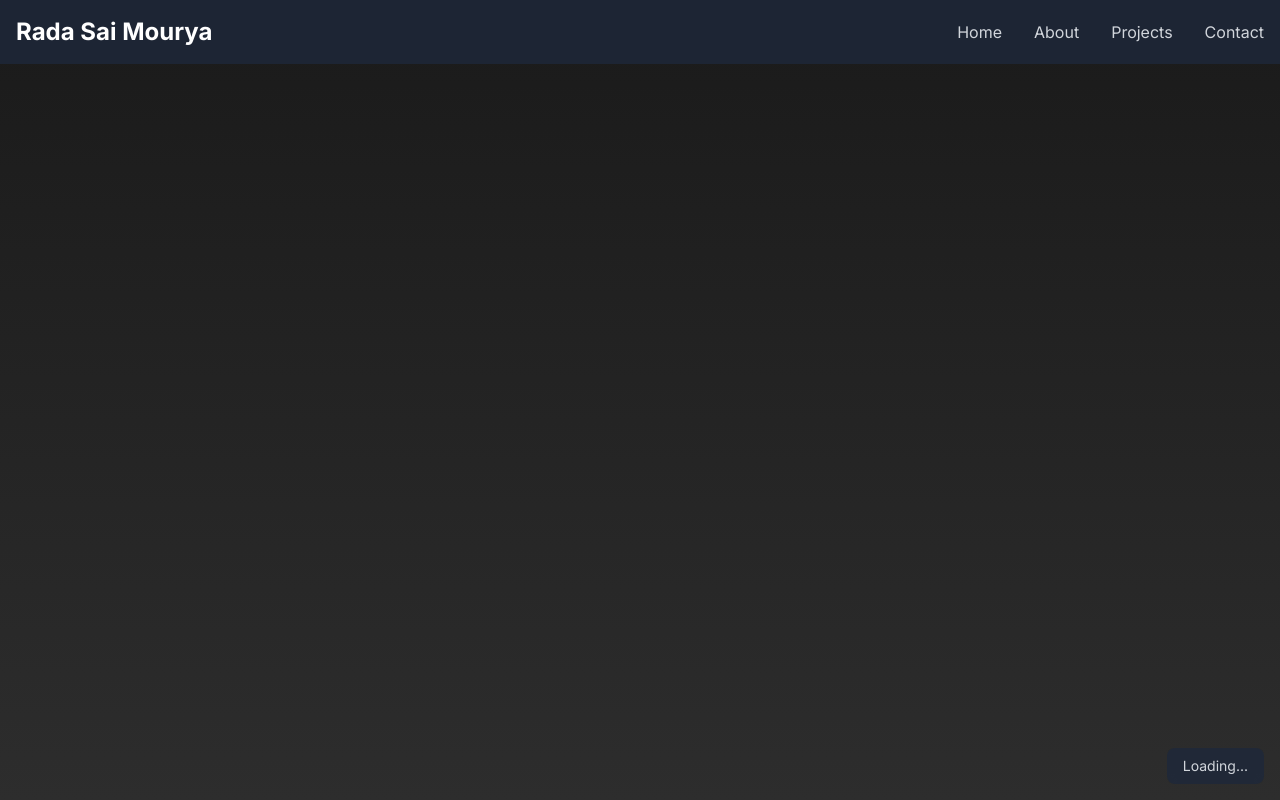
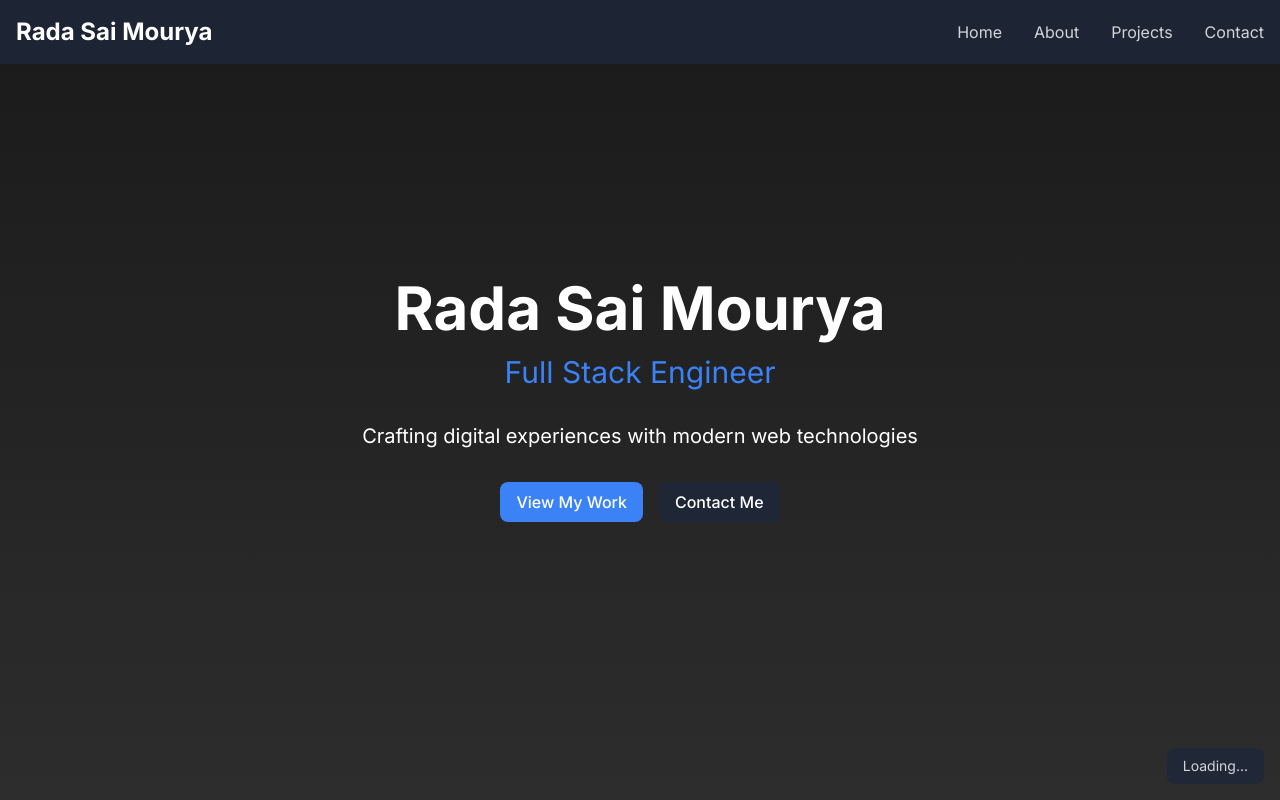
Before and after one commit to radamourya7/portfolio, a React (Vite) app: page / in a window 1280 px wide. Shown: the top 800 px of the page. Built offline with nearby package versions, Linux system fonts and the light colour scheme; no server answers; the database is empty; some icons are missing.

Commit message:
Add HeroSection with LinkedIn profile link and contact button

```diff
--- a/src/App.tsx
+++ b/src/App.tsx
@@ -1,5 +1,6 @@
 import React, { useEffect, useState } from 'react';
 import Background from './components/Background';
+import HeroSection from './components/HeroSection';
 import VisitorCounter from './components/VisitorCounter';
 import { updateVisitorCount } from './firebase';
 
@@ -22,6 +23,7 @@ const App: React.FC = () => {
   return (
     <div className="relative min-h-screen">
       <Background />
+      <HeroSection />
       <VisitorCounter count={visitorCount} />
     </div>
   );
--- /dev/null
+++ b/src/components/HeroSection.tsx
@@ -0,0 +1,37 @@
+import React from 'react';
+
+const HeroSection: React.FC = () => {
+  return (
+    <section className="min-h-screen flex items-center justify-center px-4">
+      <div className="text-center">
+        <h1 className="text-5xl md:text-6xl font-bold mb-4 animate-fadeIn">
+          Rada Sai Mourya
+        </h1>
+        <h2 className="text-2xl md:text-3xl text-accent mb-8 animate-fadeIn">
+          Full Stack Engineer
+        </h2>
+        <p className="text-lg md:text-xl mb-8 max-w-2xl mx-auto animate-fadeIn">
+          Crafting digital experiences with modern web technologies
+        </p>
+        <div className="flex justify-center gap-4 animate-fadeIn">
+          <a
+            href="https://www.linkedin.com/in/radamourya7"
+            target="_blank"
+            rel="noopener noreferrer"
+            className="btn btn-primary"
+          >
+            View My Work
+          </a>
+          <a
+            href="mailto:radamourya7@gmail.com"
+            className="btn glass"
+          >
+            Contact Me
+          </a>
+        </div>
+      </div>
+    </section>
+  );
+};
+
+export default HeroSection;
```
